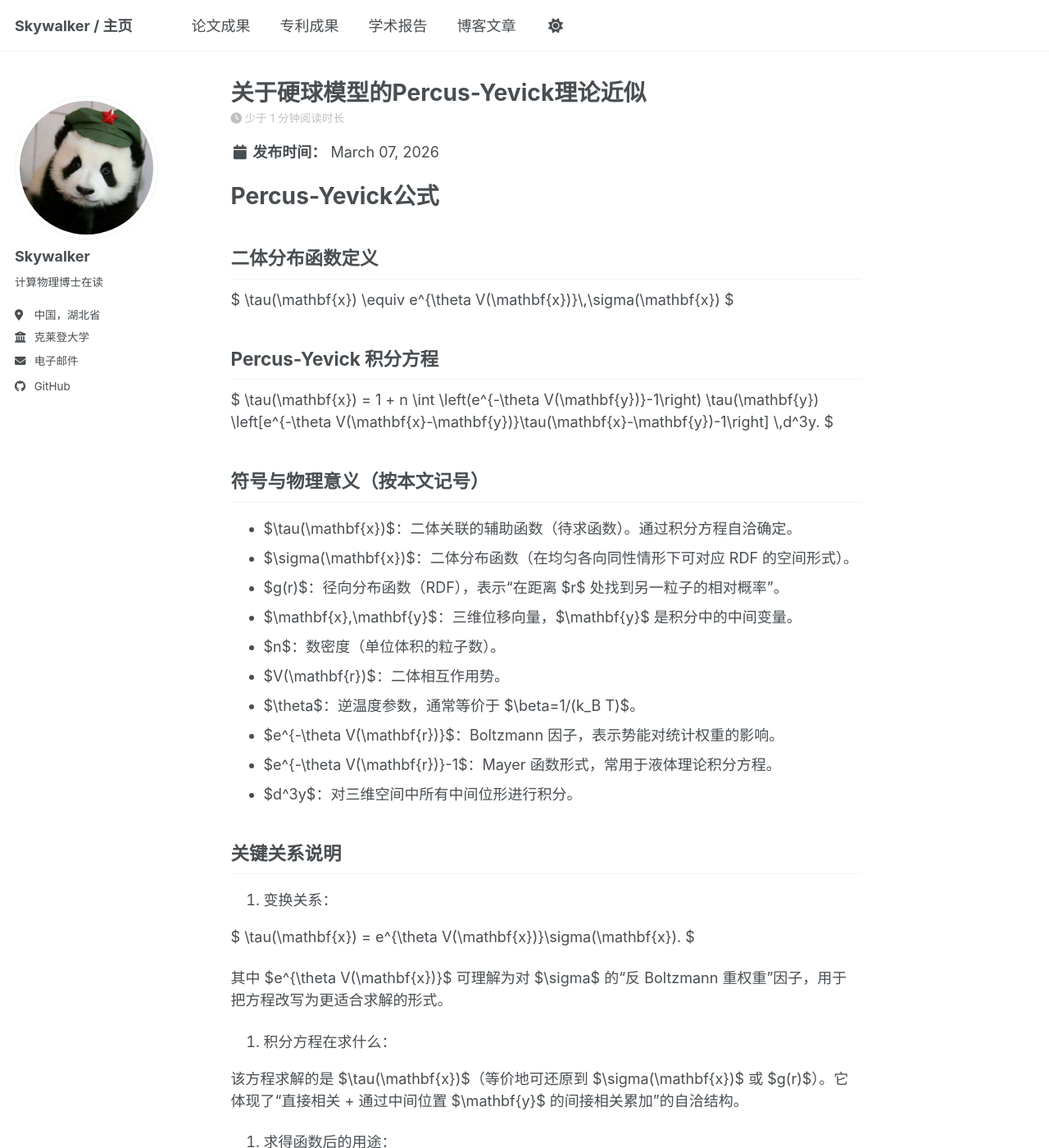
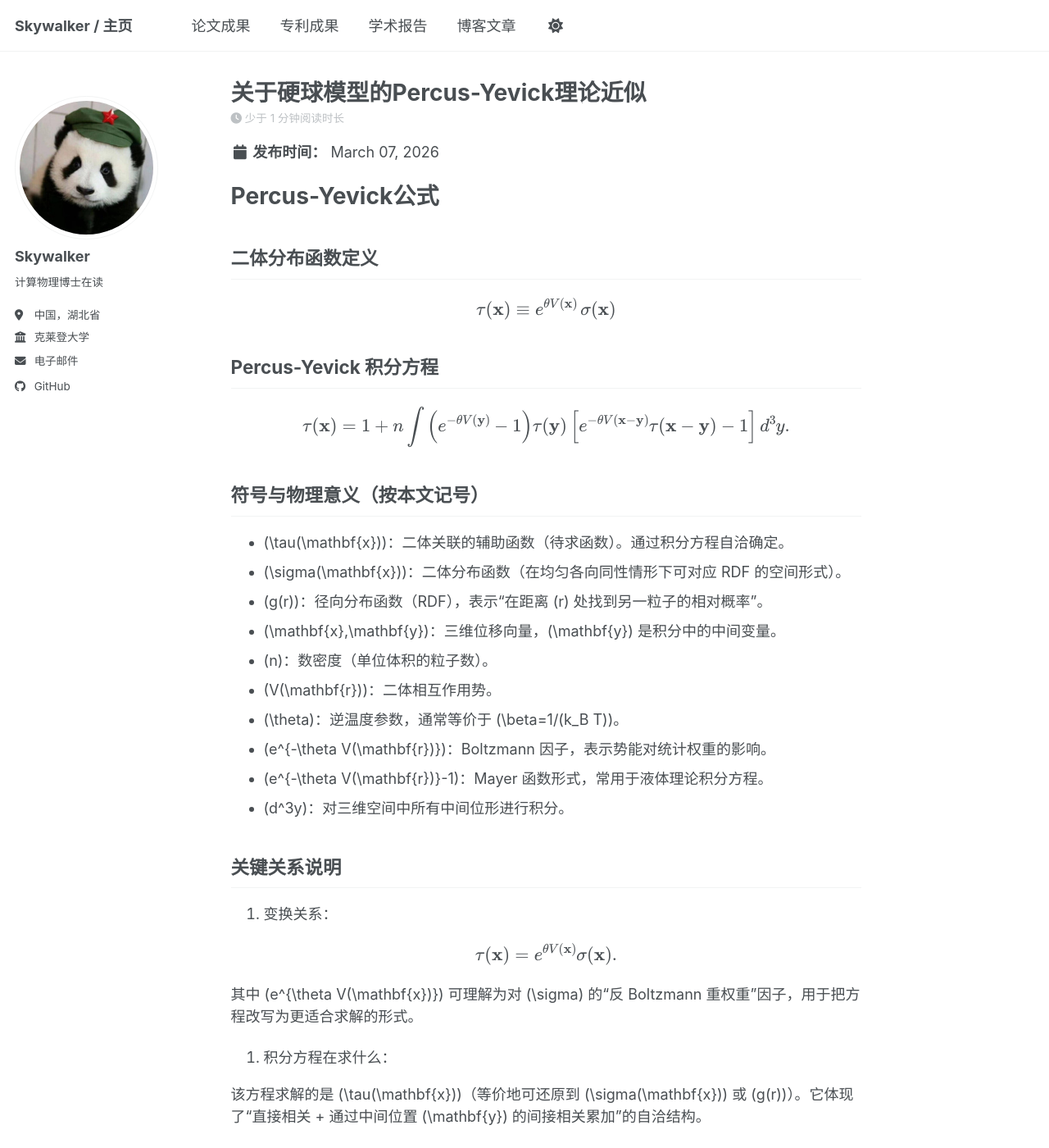
Before and after one commit to cn-skywalker/cn-skywalker.github.io, a Jekyll site: the page built from _posts/2026-03-07-关于硬球模型的Percus-Yevick理论近似.md, in a window 1280 px wide and 1400 px high. Shown: the whole window at 82% size. Built offline with Jekyll 4.4.1, drawn with Linux system fonts in a browser that asks for light colours; a script bundle is joined from its source files by our own code; library files that are not in the unit come from our copies; some of the changed text lies outside the part shown.

Commit message:
更新博客，修复公式无法渲染的bug

```diff
--- a/_posts/2026-03-07-关于硬球模型的Percus-Yevick理论近似.md
+++ b/_posts/2026-03-07-关于硬球模型的Percus-Yevick理论近似.md
@@ -13,47 +13,47 @@ categories:
 
 ## 二体分布函数定义
 
-$
+$$
 \tau(\mathbf{x}) \equiv e^{\theta V(\mathbf{x})}\,\sigma(\mathbf{x})
-$
+$$
 
 ## Percus-Yevick 积分方程
 
-$
+$$
 \tau(\mathbf{x})
 = 1 + n \int
 \left(e^{-\theta V(\mathbf{y})}-1\right)
 \tau(\mathbf{y})
 \left[e^{-\theta V(\mathbf{x}-\mathbf{y})}\tau(\mathbf{x}-\mathbf{y})-1\right]
 \,d^3y.
-$
+$$
 
 ## 符号与物理意义（按本文记号）
 
-- $\tau(\mathbf{x})$：二体关联的辅助函数（待求函数）。通过积分方程自洽确定。
-- $\sigma(\mathbf{x})$：二体分布函数（在均匀各向同性情形下可对应 RDF 的空间形式）。
-- $g(r)$：径向分布函数（RDF），表示“在距离 $r$ 处找到另一粒子的相对概率”。
-- $\mathbf{x},\mathbf{y}$：三维位移向量，$\mathbf{y}$ 是积分中的中间变量。
-- $n$：数密度（单位体积的粒子数）。
-- $V(\mathbf{r})$：二体相互作用势。
-- $\theta$：逆温度参数，通常等价于 $\beta=1/(k_B T)$。
-- $e^{-\theta V(\mathbf{r})}$：Boltzmann 因子，表示势能对统计权重的影响。
-- $e^{-\theta V(\mathbf{r})}-1$：Mayer 函数形式，常用于液体理论积分方程。
-- $d^3y$：对三维空间中所有中间位形进行积分。
+- \(\tau(\mathbf{x})\)：二体关联的辅助函数（待求函数）。通过积分方程自洽确定。
+- \(\sigma(\mathbf{x})\)：二体分布函数（在均匀各向同性情形下可对应 RDF 的空间形式）。
+- \(g(r)\)：径向分布函数（RDF），表示“在距离 \(r\) 处找到另一粒子的相对概率”。
+- \(\mathbf{x},\mathbf{y}\)：三维位移向量，\(\mathbf{y}\) 是积分中的中间变量。
+- \(n\)：数密度（单位体积的粒子数）。
+- \(V(\mathbf{r})\)：二体相互作用势。
+- \(\theta\)：逆温度参数，通常等价于 \(\beta=1/(k_B T)\)。
+- \(e^{-\theta V(\mathbf{r})}\)：Boltzmann 因子，表示势能对统计权重的影响。
+- \(e^{-\theta V(\mathbf{r})}-1\)：Mayer 函数形式，常用于液体理论积分方程。
+- \(d^3y\)：对三维空间中所有中间位形进行积分。
 
 ## 关键关系说明
 
 1. 变换关系：
 
-$
+$$
 \tau(\mathbf{x}) = e^{\theta V(\mathbf{x})}\sigma(\mathbf{x}).
-$
+$$
 
-其中 $e^{\theta V(\mathbf{x})}$ 可理解为对 $\sigma$ 的“反 Boltzmann 重权重”因子，用于把方程改写为更适合求解的形式。
+其中 \(e^{\theta V(\mathbf{x})}\) 可理解为对 \(\sigma\) 的“反 Boltzmann 重权重”因子，用于把方程改写为更适合求解的形式。
 
 2. 积分方程在求什么：
 
-该方程求解的是 $\tau(\mathbf{x})$（等价地可还原到 $\sigma(\mathbf{x})$ 或 $g(r)$）。它体现了“直接相关 + 通过中间位置 $\mathbf{y}$ 的间接相关累加”的自洽结构。
+该方程求解的是 \(\tau(\mathbf{x})\)（等价地可还原到 \(\sigma(\mathbf{x})\) 或 \(g(r)\)）。它体现了“直接相关 + 通过中间位置 \(\mathbf{y}\) 的间接相关累加”的自洽结构。
 
 3. 求得函数后的用途：
 
@@ -62,14 +62,14 @@ $
 
 ## 硬球模型下的直观说明
 
-对硬球势 $V(r)$：
+对硬球势 \(V(r)\)：
 
-- $r<d$ 时 $V(r)=+\infty$（粒子不可重叠）；
-- $r\ge d$ 时 $V(r)=0$。
+- \(r<d\) 时 \(V(r)=+\infty\)（粒子不可重叠）；
+- \(r\ge d\) 时 \(V(r)=0\)。
 
 因此：
 
-- 壳外 $e^{\theta V}=1$，有 $\tau=\sigma$；
+- 壳外 \(e^{\theta V}=1\)，有 \(\tau=\sigma\)；
 - 壳内由不可重叠条件主导，相关函数在该区间受到强约束。
 
 ## 参考文献
```
